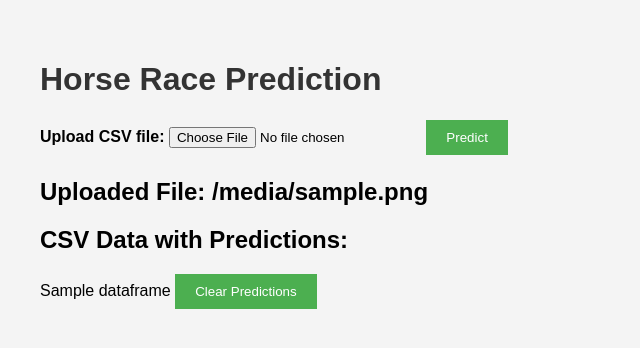
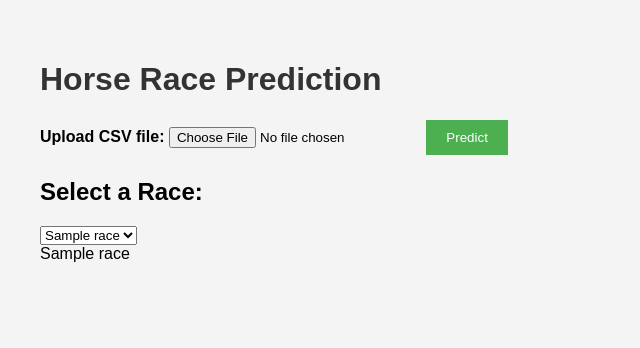
Before and after one commit to andrewbarwise/horse_trading, a Flask app: template templates/index.html in a window 1280 px wide. Shown: the top 348 px of the page, without its empty margins (0-640 px from the left). Run offline with Flask 3, Linux system fonts and the light colour scheme; the template is opened without the code that fills it: most values are stand-ins (such as "Sample title", 1, 10 or a date in 2020); parts of the project's set-up code (start-up, migrations or seed data) failed here and were passed over.

Commit message:
update the app to deal with multiple races

```diff
--- a/app.py
+++ b/app.py
@@ -30,7 +30,7 @@
 
 @app.route('/')
 def home():
-    return render_template('index.html', prediction=None, dataframe=None)
+    return render_template('index.html', races=[], race_data={})
 
 @app.route('/predict', methods=['POST'])
 def predict():
@@ -55,33 +55,33 @@
         # Debugging statement to print the data
         print(f"Data from CSV:\n{data.head()}")
 
+        # Extract unique races
+        races = data['Race Time'].unique().tolist()
+
+        # Normalize columns using DataCleaning module
         data1 = DataCleaning.normalize_columns(data, ['SP Odds Decimal', 'weight',
            'Proform Speed Rating', 'Won P/L Before', 'evening_morning_price'])
 
-        # Drop columns not needed for predictions
+        # Create a dictionary to store DataFrame HTML for each race
+        race_data = {}
 
-        features = data1[['SP Odds Decimal', 'weight',
-           'Proform Speed Rating', 'Won P/L Before', 'evening_morning_price']].values
+        for race in races:
+            race_df = data1[data1['Race Time'] == race].copy()
 
+            # Drop columns not needed for prediction
+            features = race_df[['SP Odds Decimal', 'weight',
+                    'Proform Speed Rating', 'Won P/L Before', 'evening_morning_price']].values
 
-        # Debugging statement to print the features
-        print(f"Features for prediction:\n{features}")
+            # Make predictions
+            predictions = model.predict(features)
 
-        # Make predictions
-        predictions = model.predict(features)
+            # Add predictions to the DataFrame
+            race_df['Predictions'] = predictions
+            race_data[race] = race_df.to_html(classes='data', header="true", index=False)
 
-        # Add predictions to the DataFrame
-        data['Predictions'] = predictions
-
-        # Select columns to display
-        data = data[['Race Time', 'Course', 'Horse', 'Distance (y)','SP Odds Decimal', 'weight',
-           'Proform Speed Rating', 'Won P/L Before', 'Predictions']]
-
-
-        # Convert DataFrame to HTML
-        df_html = data.to_html(classes='data', header="true", index=False)
-
-        return render_template('index.html', prediction=predictions, dataframe=df_html)
+        # Ensure selected_race is valid
+        selected_race = races[0] if races else None
+        return render_template('index.html', races=races, race_data=race_data, selected_race=selected_race)
 
 if __name__ == '__main__':
     app.run(debug=True)
--- a/templates/index.html
+++ b/templates/index.html
@@ -15,17 +15,28 @@
         <button type="submit">Predict</button>
     </form>
 
-    {% if uploaded_file %}
-        <h2>Uploaded File: {{ uploaded_file }}</h2>
+    {% if races %}
+        <h2>Select a Race:</h2>
+        <select id="raceSelect" onchange="updateRace()">
+            {% for race in races %}
+                <option value="{{ race }}" {% if race == selected_race %}selected{% endif %}>{{ race }}</option>
+            {% endfor %}
+        </select>
     {% endif %}
 
-    {% if dataframe %}
-        <h2>CSV Data with Predictions:</h2>
-        {{ dataframe | safe }}
-        <button onclick="refreshPage()">Clear Predictions</button>
-    {% endif %}
+    <div id="raceData">
+        {% if race_data and selected_race %}
+            {{ race_data[selected_race] | safe }}
+        {% endif %}
+    </div>
 
     <script>
+        function updateRace() {
+            var selectedRace = document.getElementById("raceSelect").value;
+            var raceData = {{ race_data | tojson | safe }};
+            document.getElementById("raceData").innerHTML = raceData[selectedRace];
+        }
+
         function refreshPage() {
             window.location.href = '/';
         }
```
Also changed, not shown: 1 other file.
